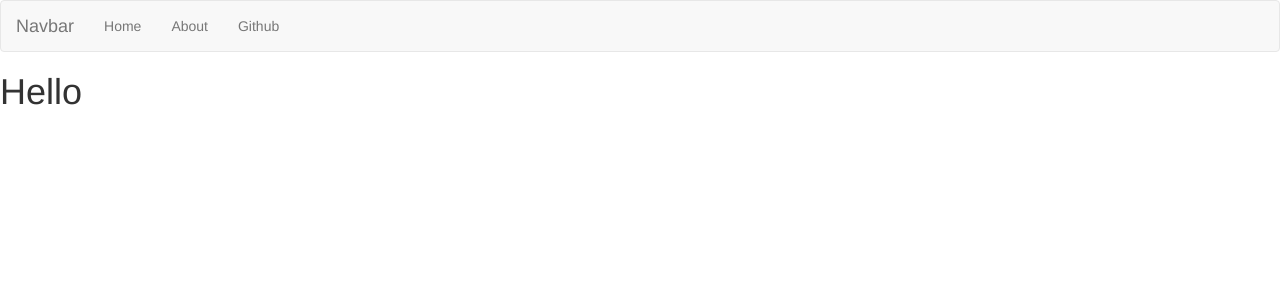
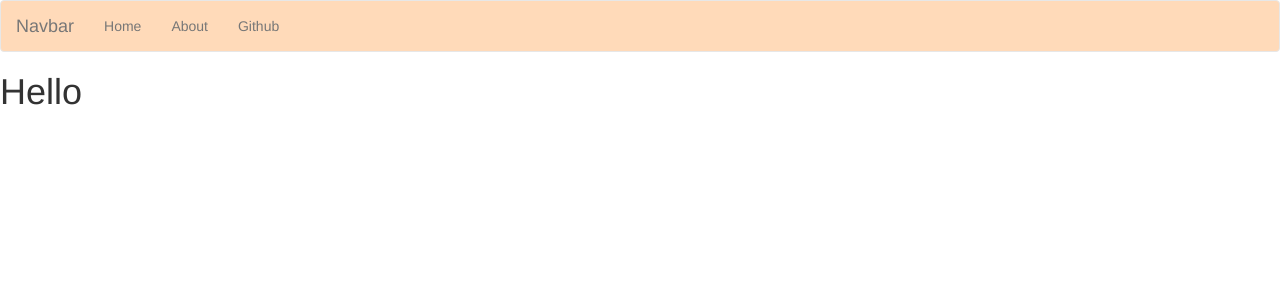
Before and after one commit to yorozc/yorozc-blog, a Flask app: page / in a window 1280 px wide. Shown: the top 300 px of the page. Run offline with Flask 3, Linux system fonts and the light colour scheme; some libraries are stand-ins or nearby versions.

Commit message:
added styling and style.css

```diff
--- /dev/null
+++ b/website/static/css/style.css
@@ -0,0 +1,3 @@
+.navbar{
+    background-color: peachpuff;
+}
--- a/website/templates/base.html
+++ b/website/templates/base.html
@@ -1,5 +1,9 @@
 {% extends "bootstrap/base.html"%}
 
+{% block head %}
+    {{ super() }}
+    <link rel="stylesheet" href="{{ url_for('static', filename='css/style.css') }}">
+{% endblock %}
 
 {% block title %} Yblog {% endblock %}
 
```
